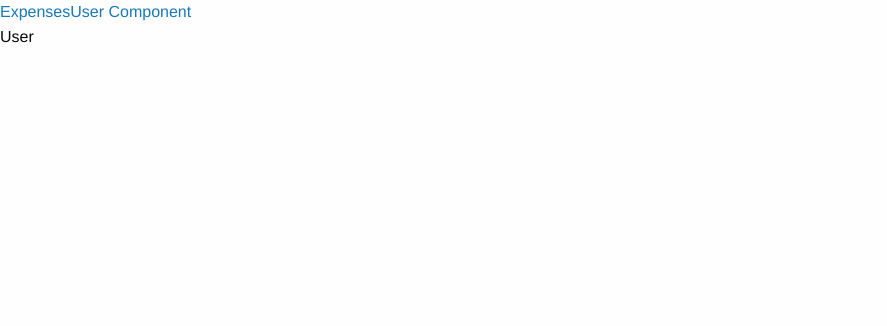
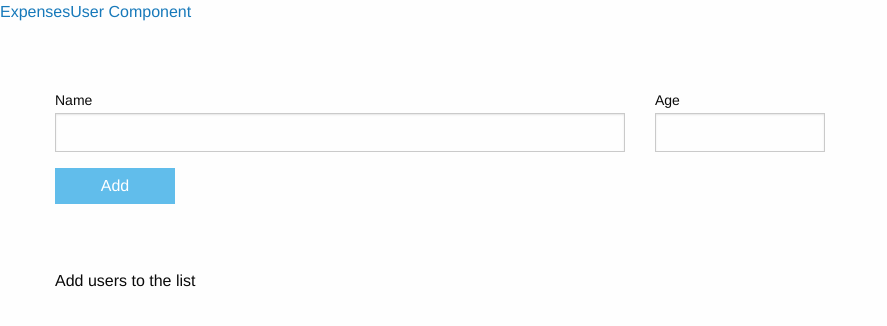
Before and after one commit to sofiapuch/react-playground, a React (Create React App) app: page /user-component in a window 1280 px wide. Shown: the top 326 px of the page, without its empty margins (0-887 px from the left). Built offline with nearby package versions, Linux system fonts and the light colour scheme.

Commit message:
Add user form functionality that allows to list users added via the form

```diff
--- /dev/null
+++ b/src/components/molecules/cards/UserCard.js
@@ -0,0 +1,14 @@
+import Card from "../../../layout/card/Card";
+
+const UserCard = (props) => {
+  const { name, age } = props;
+
+  return (
+    <Card className="user-card">
+      <p className="user-card__name">{name}</p>
+      <p className="user-card__age">{age}</p>
+    </Card>
+  )
+}
+
+export default UserCard;
--- /dev/null
+++ b/src/components/organisms/user/UserCards.js
@@ -0,0 +1,21 @@
+import UserCard from "../../molecules/cards/UserCard";
+
+const UserCards = (props) => {
+  const usersList = props.usersList;
+
+  if (usersList.length === 0) {
+    return (
+      <div className="grid-container">
+        <p>Add users to the list</p>
+      </div>
+    )
+  }
+
+  return (
+    <div className="grid-container">
+      {usersList.map((user, index) => <UserCard key={`${user.name}-${index}`} name={user.name} age={user.age} />)}
+    </div>
+  )
+}
+
+export default UserCards;
--- /dev/null
+++ b/src/components/organisms/user/UserForm.js
@@ -0,0 +1,60 @@
+import { useState } from 'react';
+
+import './UserForm.scss';
+
+const UserForm = (props) => {
+
+  const [formData, updateForm] = useState({
+    name: '',
+    age: '',
+  });
+
+  const updateName = (event) => {
+    updateForm((prevState) => {
+      return { ...prevState, name: event.target.value }
+    });
+  };
+
+  const updateAge = (event) => {
+    updateForm((prevState) => {
+      return { ...prevState, age: event.target.value }
+    });
+  };
+
+  const resetForm = () => {
+    updateForm(() => {
+      return { name: '', age: '' }
+    });
+  }
+
+  const submitForm = (event) => {
+    event.preventDefault();
+    props.onSubmitUser(formData);
+
+    resetForm();
+  }
+
+  return (
+    <div className="user-form grid-container">
+      <form onSubmit={submitForm}>
+        <div className="grid-x grid-margin-x">
+          <div className="cell medium-6">
+            <label htmlFor="title">Name</label>
+            <input id="name" type="text" value={formData.name} onChange={updateName} />
+          </div>
+          <div className="cell medium-2">
+            <label htmlFor="amount">Age</label>
+            <input id="age" type="number" value={formData.age} min="0" step="1" onChange={updateAge} />
+          </div>
+        </div>
+        <div className="grid-x grid-margin-x">
+          <div className="cell medium-8">
+            <button className="btn btn--primary" type="submit">Add</button>
+          </div>
+        </div>
+      </form>
+    </div>
+  )
+}
+
+export default UserForm;
--- /dev/null
+++ b/src/components/organisms/user/UserForm.scss
@@ -0,0 +1,3 @@
+.user-form {
+  margin: 4rem auto;
+}
--- /dev/null
+++ b/src/pages/UserComponentPage.js
@@ -0,0 +1,24 @@
+import { useState } from 'react';
+
+import UserForm from "../components/organisms/user/UserForm";
+import UserCards from '../components/organisms/user/UserCards';
+
+const UserComponentPage = () => {
+
+  const [ usersList, addUserToList ] = useState([]);
+
+  const addUser = (userData) => {
+    addUserToList(prevUsers => {
+      return [userData, ...prevUsers];
+    });
+  }
+
+  return (
+    <div>
+      <UserForm onSubmitUser={addUser}/>
+      <UserCards usersList={usersList}/>
+    </div>
+  )
+}
+
+export default UserComponentPage;
--- a/src/routes/user.js
+++ b/src/routes/user.js
@@ -1,7 +1,7 @@
+import UserComponentPage from "../pages/UserComponentPage";
+
 const UserRoute = () => {
-  return (
-    <p>User</p>
-  )
+  return <UserComponentPage />
 }
 
 export default UserRoute;
```
